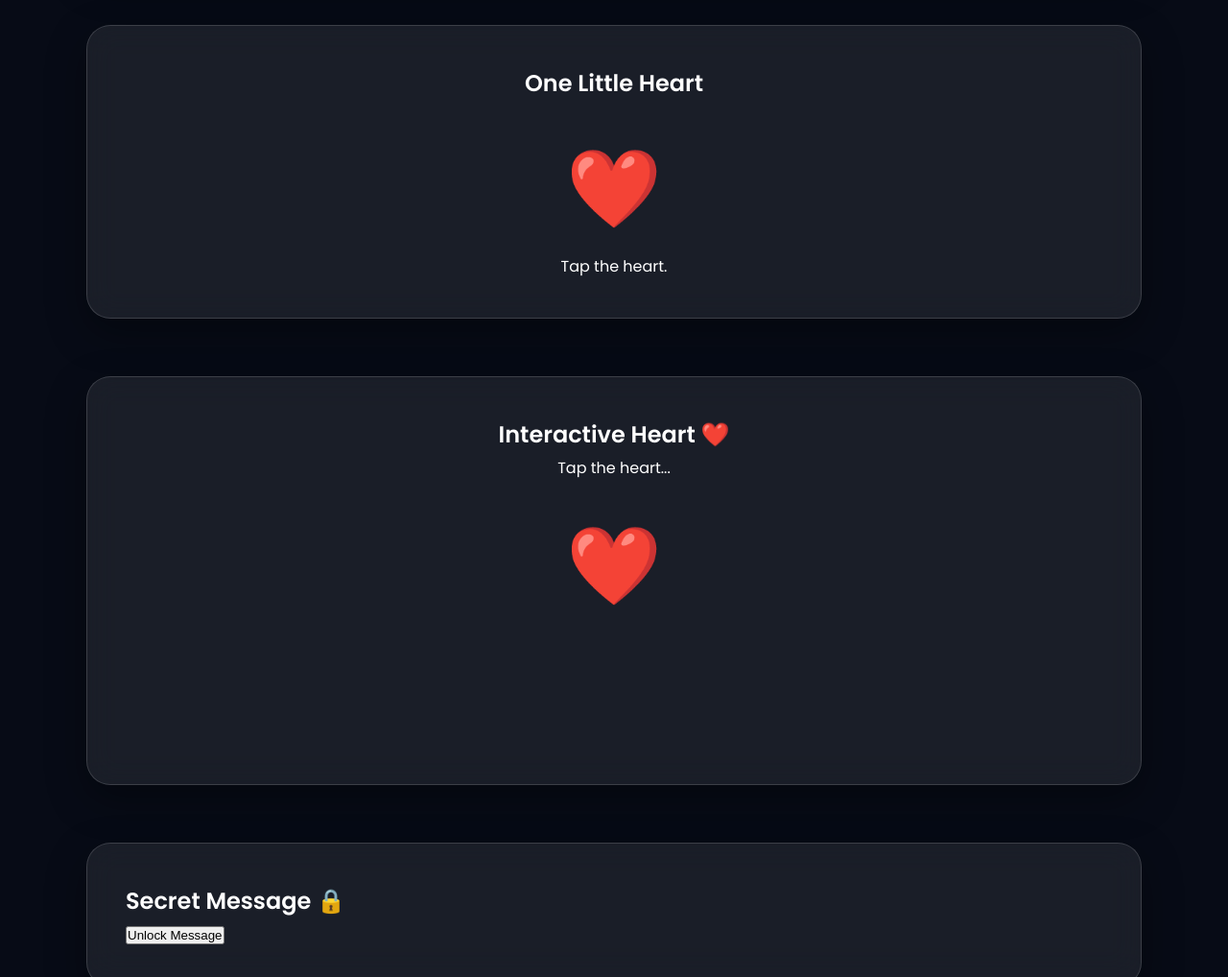
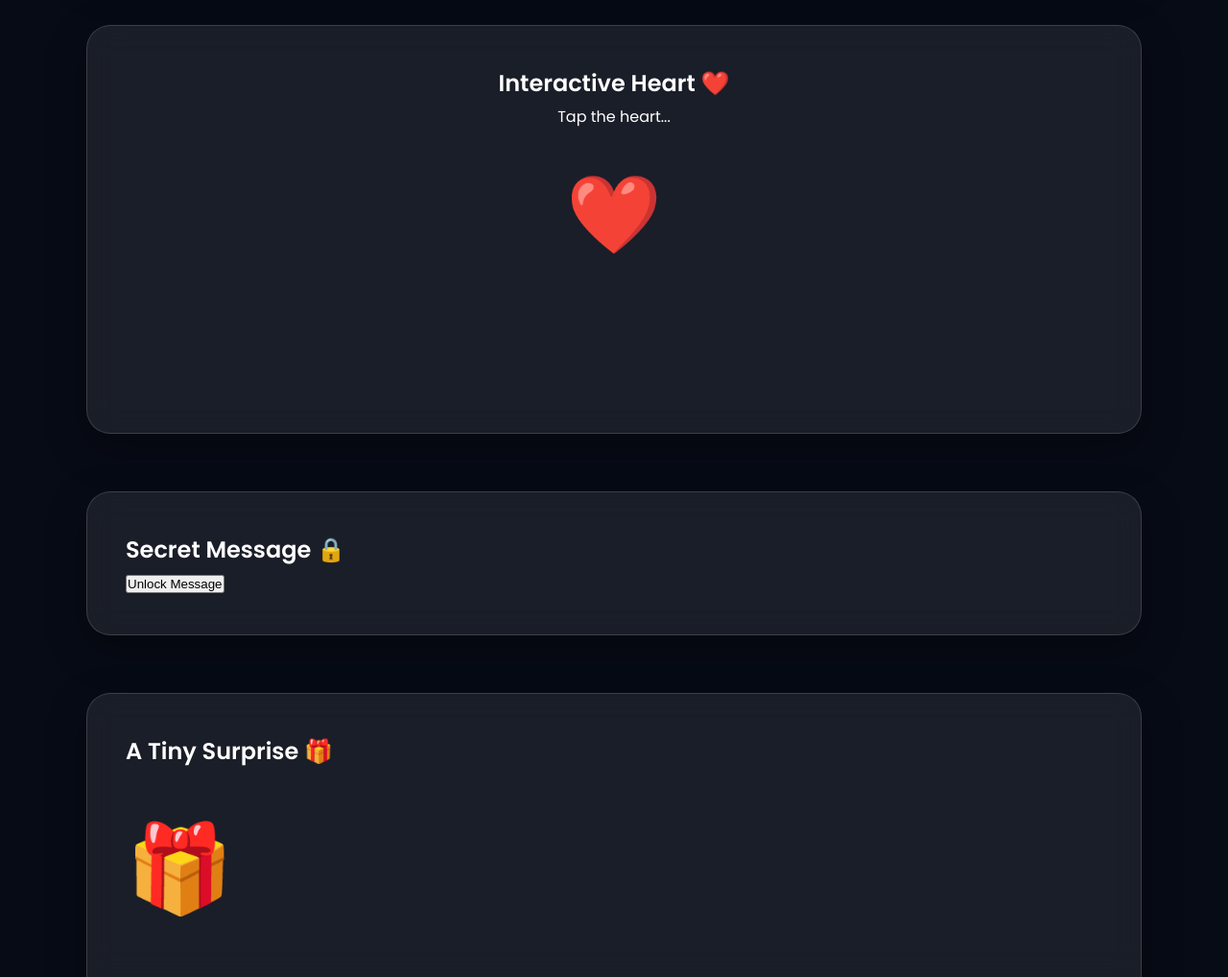
Before and after one commit to Ankur429609/surprise-for-motabhalu, a plain HTML site: page index.html in a window 1280 px wide. Shown: the part 3980-4998 px from the top of the page at 96% size. Drawn offline with nearby package versions, Linux system fonts and the light colour scheme.

Commit message:
Update index.html

```diff
--- a/index.html
+++ b/index.html
@@ -232,20 +232,6 @@ Thank you for every conversation and every memory.
 <!-- INTERACTIVE HEART -->
 
 <section class="glass center">
-
-<h2>One Little Heart</h2>
-
-<div id="heart-button">
-❤️
-</div>
-
-<p>
-Tap the heart.
-</p>
-
-</section>
-
-<section class="glass center">
     <h2>Interactive Heart ❤️</h2>
     <p>Tap the heart...</p>
 
```
